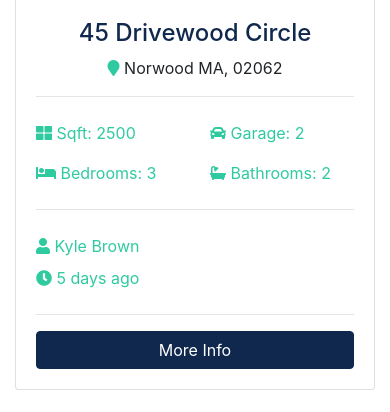
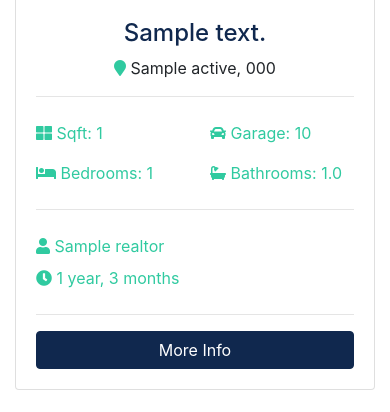
Before and after one commit to MalYou/btre, a Django app: page / in a window 390 px wide. Shown: the part 1194-1606 px from the top of the page. Run offline with Django 3.2, Linux system fonts and the light colour scheme; tables that the repository leaves empty hold one stand-in row (values such as "Sample post"); grey boxes marked "Sample" are stand-in pictures; some libraries are stand-ins or nearby versions.

Commit message:
Home page fetch latest listings

```diff
--- a/pages/views.py
+++ b/pages/views.py
@@ -1,7 +1,13 @@
 from django.shortcuts import render
 
+from listings.models import Listing
+
 def index(request):
-    return render(request, 'pages/index.html')
+    latest_listings = Listing.objects.order_by('-list_date').filter(is_published=True)[:3]
+    context = {
+        'latest_listings': latest_listings
+    }
+    return render(request, 'pages/index.html', context)
 
 def about(request):
     return render(request, 'pages/about.html')
--- a/templates/pages/index.html
+++ b/templates/pages/index.html
@@ -1,4 +1,5 @@
 {% extends 'base.html' %}
+{% load humanize %}
 
 {% block content  %}
   <!-- Showcase -->
@@ -128,138 +129,61 @@
   <!-- Listings -->
   <section id="listings" class="py-5">
     <div class="container">
+      {% if latest_listings %}
         <h3 class="text-center mb-3">Latest Listings</h3>
         <div class="row">
+          {% for item in latest_listings %}
             <!-- Listing 1 -->
             <div class="col-md-6 col-lg-4 mb-4">
               <div class="card listing-preview">
-            <img class="card-img-top" src="assets/img/homes/home-1.jpg" alt="">
+                <img class="card-img-top" src="{{ item.photo_main.url}}" alt="">
                 <div class="card-img-overlay">
                   <h2>
-                <span class="badge badge-secondary text-white">$490,000</span>
+                    <span class="badge badge-secondary text-white">${{ item.price | intcomma }}</span>
                   </h2>
                 </div>
                 <div class="card-body">
                   <div class="listing-heading text-center">
-                <h4 class="text-primary">45 Drivewood Circle</h4>
+                    <h4 class="text-primary">{{ item.address }}</h4>
                     <p>
-                  <i class="fas fa-map-marker text-secondary"></i> Norwood MA, 02062</p>
+                      <i class="fas fa-map-marker text-secondary"></i>
+                      {{ item.city }} {{ item.state }}, {{ item.zipcode }}
+                    </p>
                   </div>
                   <hr>
                   <div class="row py-2 text-secondary">
                     <div class="col-6">
-                  <i class="fas fa-th-large"></i> Sqft: 2500</div>
+                      <i class="fas fa-th-large"></i> Sqft: {{ item.sqft }}</div>
                     <div class="col-6">
-                  <i class="fas fa-car"></i> Garage: 2</div>
+                      <i class="fas fa-car"></i> Garage: {{ item.garage }}</div>
                   </div>
                   <div class="row py-2 text-secondary">
                     <div class="col-6">
-                  <i class="fas fa-bed"></i> Bedrooms: 3</div>
+                      <i class="fas fa-bed"></i> Bedrooms: {{ item.bedrooms }}</div>
                     <div class="col-6">
-                  <i class="fas fa-bath"></i> Bathrooms: 2</div>
+                      <i class="fas fa-bath"></i> Bathrooms: {{ item.bathrooms }}</div>
                   </div>
                   <hr>
                   <div class="row py-2 text-secondary">
                     <div class="col-6">
-                  <i class="fas fa-user"></i> Kyle Brown</div>
+                      <i class="fas fa-user"></i> {{ item.realtor }}</div>
                   </div>
                   <div class="row text-secondary pb-2">
-                <div class="col-6">
-                  <i class="fas fa-clock"></i> 5 days ago</div>
+                    <div class="col">
+                      <i class="fas fa-clock"></i> {{ item.list_date | timesince }}</div>
                   </div>
                   <hr>
-              <a href="listing.html" class="btn btn-primary btn-block">More Info</a>
+                  <a href="{% url 'listing' item.id  %}" class="btn btn-primary btn-block">More Info</a>
                 </div>
               </div>
             </div>
-
-        <!-- Listing 2 -->
-        <div class="col-md-6 col-lg-4 mb-4">
-          <div class="card listing-preview">
-            <img class="card-img-top" src="assets/img/homes/home-2.jpg" alt="">
-            <div class="card-img-overlay">
-              <h2>
-                <span class="badge badge-secondary text-white">$550,000</span>
-              </h2>
+          {% endfor %}
         </div>
-            <div class="card-body">
-              <div class="listing-heading text-center">
-                <h4 class="text-primary">18 Jefferson Lane</h4>
-                <p>
-                  <i class="fas fa-map-marker text-secondary"></i> Woburn MA, 01801</p>
+      {% else %}
+        <div class="col">
+          <h3 class="text-center mb-3">Sorry, no listings available</h3>
         </div>
-              <hr>
-              <div class="row py-2 text-secondary">
-                <div class="col-6">
-                  <i class="fas fa-th-large"></i> Sqft: 3200</div>
-                <div class="col-6">
-                  <i class="fas fa-car"></i> Garage: 1</div>
-              </div>
-              <div class="row py-2 text-secondary">
-                <div class="col-6">
-                  <i class="fas fa-bed"></i> Bedrooms: 4</div>
-                <div class="col-6">
-                  <i class="fas fa-bath"></i> Bathrooms: 2.5</div>
-              </div>
-              <hr>
-              <div class="row py-2 text-secondary">
-                <div class="col-6">
-                  <i class="fas fa-user"></i> Mark Hudson</div>
-              </div>
-              <div class="row text-secondary pb-2">
-                <div class="col-6">
-                  <i class="fas fa-clock"></i> 5 days ago</div>
-              </div>
-              <hr>
-              <a href="listing.html" class="btn btn-primary btn-block">More Info</a>
-            </div>
-          </div>
-        </div>
-
-        <!-- Listing 3 -->
-        <div class="col-md-6 col-lg-4 mb-4">
-          <div class="card listing-preview">
-            <img class="card-img-top" src="assets/img/homes/home-3.jpg" alt="">
-            <div class="card-img-overlay">
-              <h2>
-                <span class="badge badge-secondary text-white">$580,000</span>
-              </h2>
-            </div>
-            <div class="card-body">
-              <div class="listing-heading text-center">
-                <h4 class="text-primary">187 Woodrow Street</h4>
-                <p>
-                  <i class="fas fa-map-marker text-secondary"></i> Salem MA, 01915</p>
-              </div>
-              <hr>
-              <div class="row py-2 text-secondary">
-                <div class="col-6">
-                  <i class="fas fa-th-large"></i> Sqft: 3107</div>
-                <div class="col-6">
-                  <i class="fas fa-car"></i> Garage: 0</div>
-              </div>
-              <div class="row py-2 text-secondary">
-                <div class="col-6">
-                  <i class="fas fa-bed"></i> Bedrooms: 4</div>
-                <div class="col-6">
-                  <i class="fas fa-bath"></i> Bathrooms: 3</div>
-              </div>
-              <hr>
-              <div class="row py-2 text-secondary">
-                <div class="col-6">
-                  <i class="fas fa-user"></i> Mark Hudson</div>
-              </div>
-              <div class="row text-secondary pb-2">
-                <div class="col-6">
-                  <i class="fas fa-clock"></i> 5 days ago</div>
-              </div>
-              <hr>
-              <a href="listing.html" class="btn btn-primary btn-block">More Info</a>
-            </div>
-          </div>
-        </div>
-
-      </div>
+      {% endif %}
     </div>
   </section>
 
```
Lines whose indentation alone changed are shown as unchanged.
